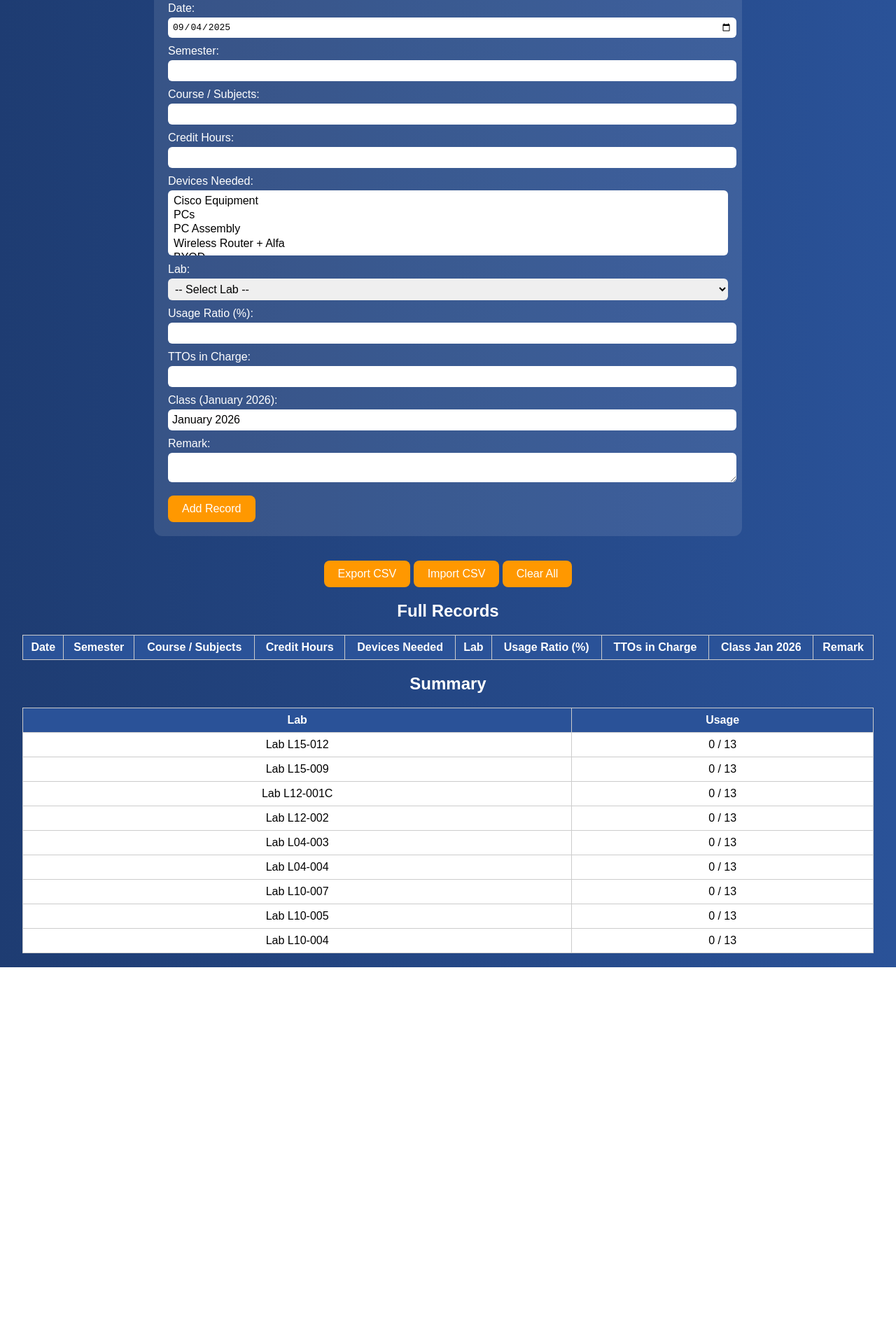
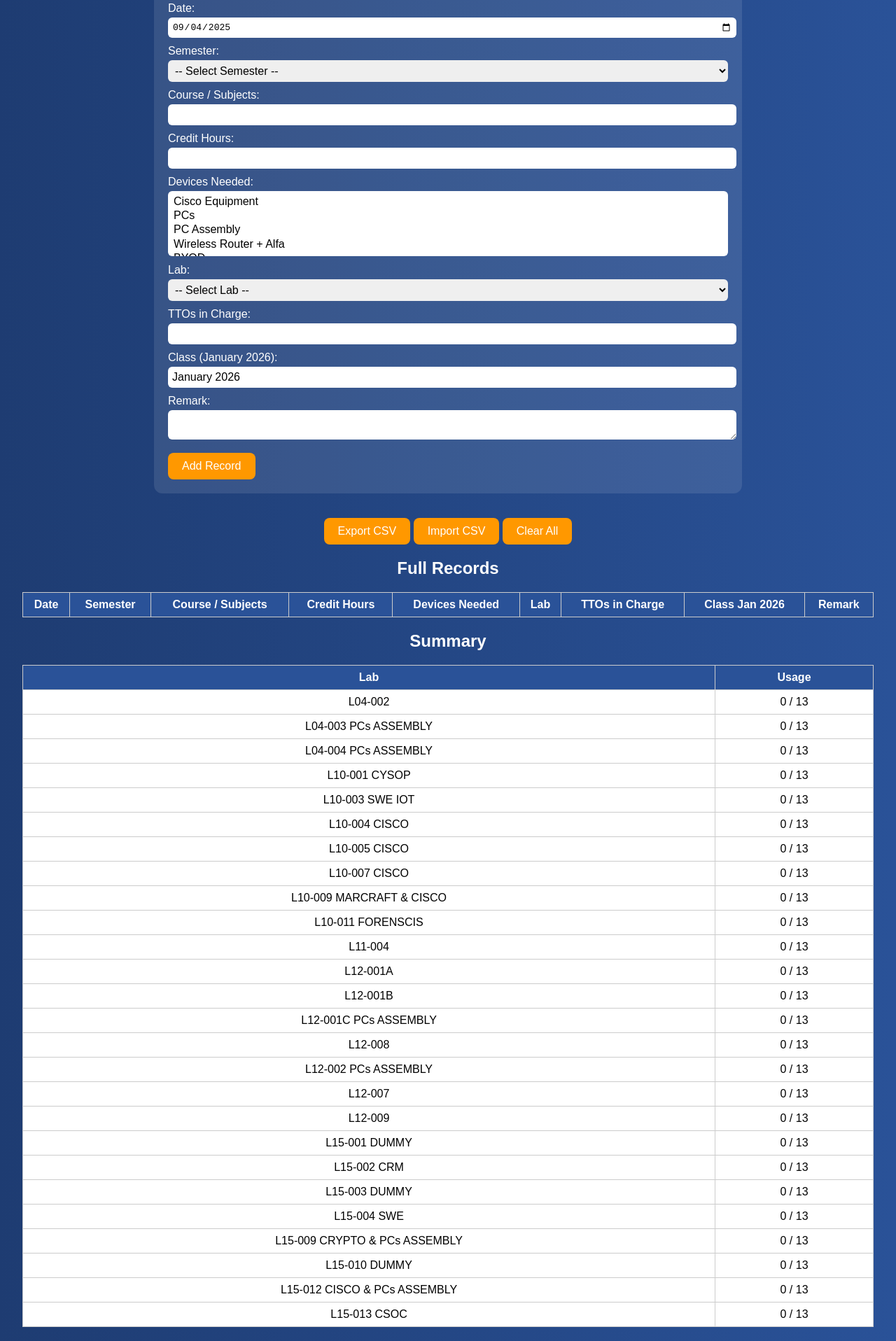
Before and after one commit to mahidirayub-droid/Lab-usage-Log1, a plain HTML site: page index.html in a window 1280 px wide. Shown: the part 115-2031 px from the top of the page at 70% size. Before the commit the page ends 1497 px from the top, so only its background shows below. Drawn offline with Linux system fonts and the light colour scheme.

Commit message:
Add files via upload

```diff
--- a/index.html
+++ b/index.html
@@ -4,49 +4,15 @@
 <meta charset="UTF-8">
 <title>Lab Usage Logger</title>
 <style>
-    body {
-      font-family: Arial, sans-serif;
-      margin: 0; padding: 0;
-      background: linear-gradient(to right, #1e3c72, #2a5298);
-      color: #fff;
-    }
-    header {
-      text-align: center;
-      padding: 20px;
-      background: rgba(0,0,0,0.4);
-      font-size: 1.5em;
-    }
-    form {
-      background: rgba(255,255,255,0.1);
-      margin: 20px auto;
-      padding: 20px;
-      border-radius: 12px;
-      width: 90%;
-      max-width: 800px;
-    }
+body { font-family: Arial, sans-serif; margin: 0; padding: 0; background: linear-gradient(to right, #1e3c72, #2a5298); color: #fff; }
+header { text-align: center; padding: 20px; background: rgba(0,0,0,0.4); font-size: 1.5em; }
+form { background: rgba(255,255,255,0.1); margin: 20px auto; padding: 20px; border-radius: 12px; width: 90%; max-width: 800px; }
 label { display:block; margin-top:10px; }
-    input, select, textarea {
-      width: 100%; padding: 6px;
-      margin-top: 4px; border-radius: 6px;
-      border: none; font-size: 1em;
-    }
-    button {
-      margin-top: 15px;
-      padding: 10px 20px;
-      border: none; border-radius: 8px;
-      background: #ff9800; color: #fff;
-      font-size: 1em; cursor: pointer;
-    }
+input, select, textarea { width: 100%; padding: 6px; margin-top: 4px; border-radius: 6px; border: none; font-size: 1em; }
+button { margin-top: 15px; padding: 10px 20px; border: none; border-radius: 8px; background: #ff9800; color: #fff; font-size: 1em; cursor: pointer; }
 button:hover { background: #e68900; }
-    table {
-      width: 95%; margin: 20px auto;
-      border-collapse: collapse;
-      background: #fff; color:#000;
-    }
-    th, td {
-      border: 1px solid #ccc; padding: 8px;
-      text-align: center;
-    }
+table { width: 95%; margin: 20px auto; border-collapse: collapse; background: #fff; color:#000; }
+th, td { border: 1px solid #ccc; padding: 8px; text-align: center; }
 th { background: #2a5298; color:#fff; }
 .actions { text-align: center; margin: 20px; }
 </style>
@@ -56,10 +22,18 @@
 
 <form id="labForm">
   <label>Date: <input type="date" id="date"></label>
-    <label>Semester: <input type="text" id="semester"></label>
+  <label>Semester:
+    <select id="semester">
+      <option value="">-- Select Semester --</option>
+      <option value="1">Semester 1</option>
+      <option value="2">Semester 2</option>
+      <option value="3">Semester 3</option>
+      <option value="4">Semester 4</option>
+      <option value="5">Semester 5</option>
+    </select>
+  </label>
   <label>Course / Subjects: <input type="text" id="course"></label>
   <label>Credit Hours: <input type="number" id="creditHours" min="1" max="10"></label>
-
   <label>Devices Needed:
     <select id="devices" multiple>
       <option value="Cisco Equipment">Cisco Equipment</option>
@@ -69,24 +43,37 @@
       <option value="BYOD">BYOD</option>
     </select>
   </label>
-
   <label>Lab:
     <select id="lab">
       <option value="">-- Select Lab --</option>
-        <option value="L15-012">L15-012</option>
-        <option value="L15-009">L15-009</option>
-        <option value="L12-001C">L12-001C</option>
-        <option value="L12-002">L12-002</option>
-        <option value="L04-003">L04-003</option>
-        <option value="L04-004">L04-004</option>
-        <option value="L10-007">L10-007</option>
-        <option value="L10-005">L10-005</option>
-        <option value="L10-004">L10-004</option>
+      <option value="L04-002">L04-002</option>
+      <option value="L04-003 PCs ASSEMBLY">L04-003 PCs ASSEMBLY</option>
+      <option value="L04-004 PCs ASSEMBLY">L04-004 PCs ASSEMBLY</option>
+      <option value="L10-001 CYSOP">L10-001 CYSOP</option>
+      <option value="L10-003 SWE IOT">L10-003 SWE IOT</option>
+      <option value="L10-004 CISCO">L10-004 CISCO</option>
+      <option value="L10-005 CISCO">L10-005 CISCO</option>
+      <option value="L10-007 CISCO">L10-007 CISCO</option>
+      <option value="L10-009 MARCRAFT & CISCO">L10-009 MARCRAFT & CISCO</option>
+      <option value="L10-011 FORENSCIS">L10-011 FORENSCIS</option>
+      <option value="L11-004">L11-004</option>
+      <option value="L12-001A">L12-001A</option>
+      <option value="L12-001B">L12-001B</option>
+      <option value="L12-001C PCs ASSEMBLY">L12-001C PCs ASSEMBLY</option>
+      <option value="L12-008">L12-008</option>
+      <option value="L12-002 PCs ASSEMBLY">L12-002 PCs ASSEMBLY</option>
+      <option value="L12-007">L12-007</option>
+      <option value="L12-009">L12-009</option>
+      <option value="L15-001 DUMMY">L15-001 DUMMY</option>
+      <option value="L15-002 CRM">L15-002 CRM</option>
+      <option value="L15-003 DUMMY">L15-003 DUMMY</option>
+      <option value="L15-004 SWE">L15-004 SWE</option>
+      <option value="L15-009 CRYPTO & PCs ASSEMBLY">L15-009 CRYPTO & PCs ASSEMBLY</option>
+      <option value="L15-010 DUMMY">L15-010 DUMMY</option>
+      <option value="L15-012 CISCO & PCs ASSEMBLY">L15-012 CISCO & PCs ASSEMBLY</option>
+      <option value="L15-013 CSOC">L15-013 CSOC</option>
     </select>
   </label>
-
-    <label>Usage Ratio (%): <input type="number" id="usageRatio" min="0" max="100"></label>
-
   <label>TTOs in Charge: <input type="text" id="ttos"></label>
   <label>Class (January 2026): <input type="text" id="class" value="January 2026"></label>
   <label>Remark: <textarea id="remark"></textarea></label>
@@ -100,7 +87,6 @@
   <button onclick="clearData()">Clear All</button>
 </div>
 
-  <!-- Table Rekod -->
 <h2 style="text-align:center;">Full Records</h2>
 <table id="recordsTable">
   <thead>
@@ -111,7 +97,6 @@
       <th>Credit Hours</th>
       <th>Devices Needed</th>
       <th>Lab</th>
-        <th>Usage Ratio (%)</th>
       <th>TTOs in Charge</th>
       <th>Class Jan 2026</th>
       <th>Remark</th>
@@ -120,7 +105,6 @@
   <tbody></tbody>
 </table>
 
-  <!-- Table Summary -->
 <h2 style="text-align:center;">Summary</h2>
 <table id="summaryTable">
   <thead>
@@ -146,10 +130,16 @@
 
 function updateSummary() {
   summaryBody.innerHTML = '';
-      const labs = ["L15-012","L15-009","L12-001C","L12-002","L04-003","L04-004","L10-007","L10-005","L10-004"];
+  const labs = [
+    "L04-002","L04-003 PCs ASSEMBLY","L04-004 PCs ASSEMBLY",
+    "L10-001 CYSOP","L10-003 SWE IOT","L10-004 CISCO","L10-005 CISCO","L10-007 CISCO","L10-009 MARCRAFT & CISCO","L10-011 FORENSCIS",
+    "L11-004",
+    "L12-001A","L12-001B","L12-001C PCs ASSEMBLY","L12-008","L12-002 PCs ASSEMBLY","L12-007","L12-009",
+    "L15-001 DUMMY","L15-002 CRM","L15-003 DUMMY","L15-004 SWE","L15-009 CRYPTO & PCs ASSEMBLY","L15-010 DUMMY","L15-012 CISCO & PCs ASSEMBLY","L15-013 CSOC"
+  ];
   labs.forEach(lab => {
     const tr = summaryBody.insertRow();
-        tr.insertCell().textContent = `Lab ${lab}`;
+    tr.insertCell().textContent = lab;
     tr.insertCell().textContent = `${countLabUsage(lab)} / 13`;
   });
 }
@@ -158,10 +148,15 @@
   tableBody.innerHTML = '';
   records.forEach(r => {
     const row = tableBody.insertRow();
-        Object.values(r).forEach(val => {
-          const cell = row.insertCell();
-          cell.textContent = val;
-        });
+    row.insertCell().textContent = r.date;
+    row.insertCell().textContent = r.semester;
+    row.insertCell().textContent = r.course;
+    row.insertCell().textContent = r.creditHours;
+    row.insertCell().textContent = r.devices;
+    row.insertCell().textContent = r.lab;
+    row.insertCell().textContent = r.ttos;
+    row.insertCell().textContent = r.classJan;
+    row.insertCell().textContent = r.remark;
   });
   localStorage.setItem('labRecords', JSON.stringify(records));
   updateSummary();
@@ -174,31 +169,30 @@
   const creditHours = document.getElementById('creditHours').value;
   const devices = Array.from(document.getElementById('devices').selectedOptions).map(o => o.value).join(', ');
   const lab = document.getElementById('lab').value;
-      const usageRatioVal = document.getElementById('usageRatio').value;
-      const usageRatio = usageRatioVal ? usageRatioVal + '%' : '';
   const ttos = document.getElementById('ttos').value;
   const classJan = document.getElementById('class').value;
   const remark = document.getElementById('remark').value;
 
-      // Rule: Max 13 classes per Lab
-      if (lab && countLabUsage(lab) >= 13) {
-        alert(`Lab ${lab} already has 13 classes. You cannot add more.`);
+  if (!lab || !semester) {
+    alert("Please select a lab and semester.");
+    return;
+  }
+  if (countLabUsage(lab) >= 13) {
+    alert(`Lab ${lab} already has 13 classes in total. You cannot add more.`);
     return;
   }
 
-      records.push({date, semester, course, creditHours, devices, lab, usageRatio, ttos, classJan, remark});
+  records.push({date, semester, course, creditHours, devices, lab, ttos, classJan, remark});
   renderTable();
   form.reset();
   document.getElementById('date').valueAsDate = new Date();
-      document.getElementById('class').value = "January 2026";
 }
 
 function exportCSV() {
-      let csv = '';
-      const headers = ["Date","Semester","Course / Subjects","Credit Hours","Devices Needed","Lab","Usage Ratio","TTOs in Charge","Class Jan 2026","Remark"];
-      csv += headers.join(',') + '\n';
+  const headers = ["Date","Semester","Course / Subjects","Credit Hours","Devices Needed","Lab","TTOs in Charge","Class Jan 2026","Remark"];
+  let csv = headers.join(',') + '\n';
   records.forEach(r => {
-        csv += Object.values(r).map(val => `"${val}"`).join(',') + '\n';
+    csv += Object.values(r).map(v => `"${v}"`).join(',') + '\n';
   });
   const blob = new Blob([csv], {type:'text/csv'});
   const url = URL.createObjectURL(blob);
@@ -220,8 +214,8 @@
       const lines = event.target.result.split('\n').slice(1);
       records = lines.filter(l => l.trim()).map(line => {
         const vals = line.split(',').map(v => v.replace(/(^"|"$)/g,''));
-            const [date,semester,course,creditHours,devices,lab,usageRatio,ttos,classJan,remark] = vals;
-            return {date,semester,course,creditHours,devices,lab,usageRatio,ttos,classJan,remark};
+        const [date, semester, course, creditHours, devices, lab, ttos, classJan, remark] = vals;
+        return {date, semester, course, creditHours, devices, lab, ttos, classJan, remark};
       });
       renderTable();
     };
```
Lines whose indentation alone changed are shown as unchanged.
